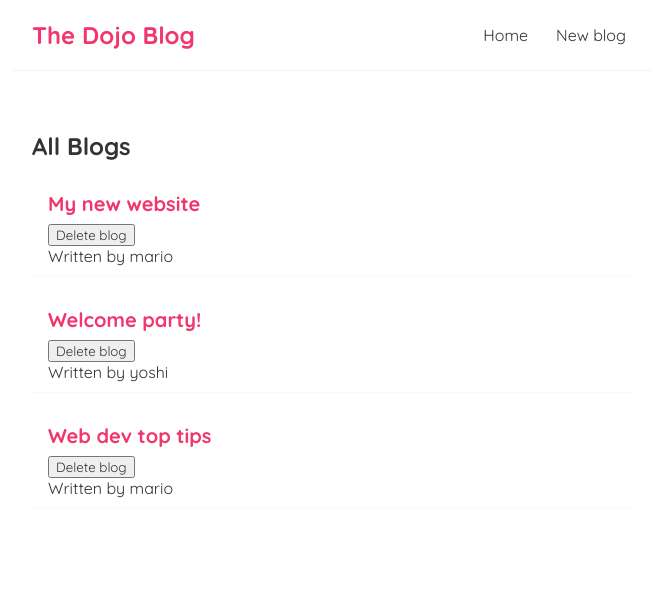
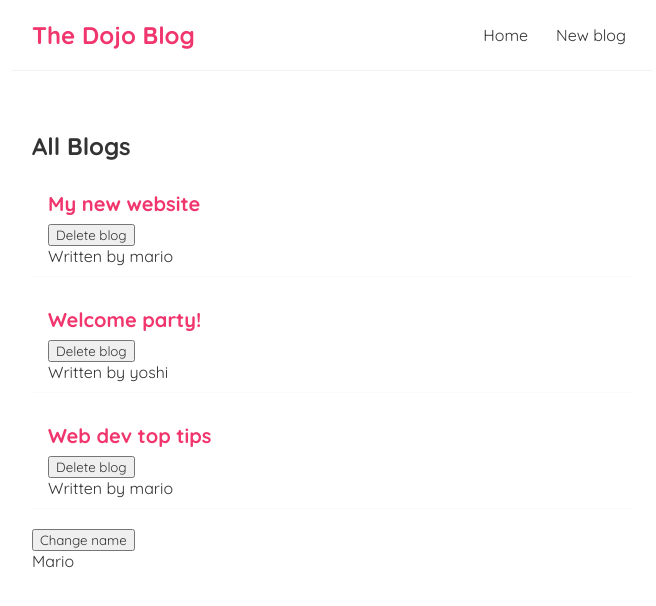
Before and after one commit to Philippe35507/Netninja-dojoblog, a React (Vite) app: page / in a window 1280 px wide. Shown: the top 606 px of the page, without its empty margins (308-964 px from the left). Built offline with nearby package versions, Linux system fonts and the light colour scheme.

Commit message:
Run useEffect whenever a certain value changes (and only this value)
useEffect dependencies

```diff
--- a/src/Home.jsx
+++ b/src/Home.jsx
@@ -13,6 +13,8 @@
     },
   ]);
 
+  const [name, setName] = useState("Mario");
+
   const handleDelete = (id) => {
     const newBlogs = blogs.filter((blog) => blog.id !== id);
     setBlogs(newBlogs);
@@ -20,12 +22,14 @@
 
   useEffect(() => {
     console.log("useEffect ran");
-    console.log(blogs);
-  }, []);
+    console.log(name);
+  }, [name]);
 
   return (
     <div className="home">
       <BlogList blogs={blogs} title="All Blogs" handleDelete={handleDelete} />
+      <button onClick={() => setName("Luigi")}>Change name</button>
+      <p>{name} </p>
     </div>
   );
 };
```
